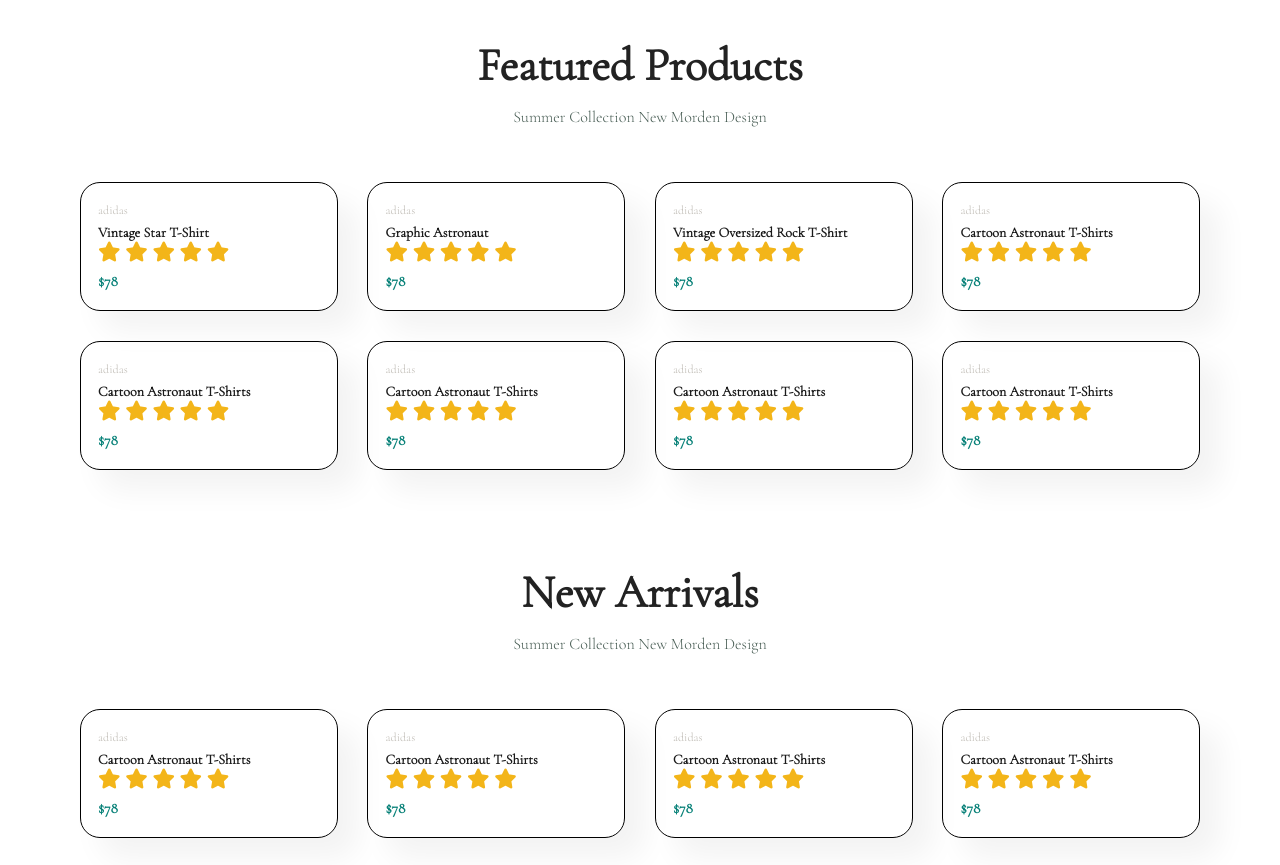
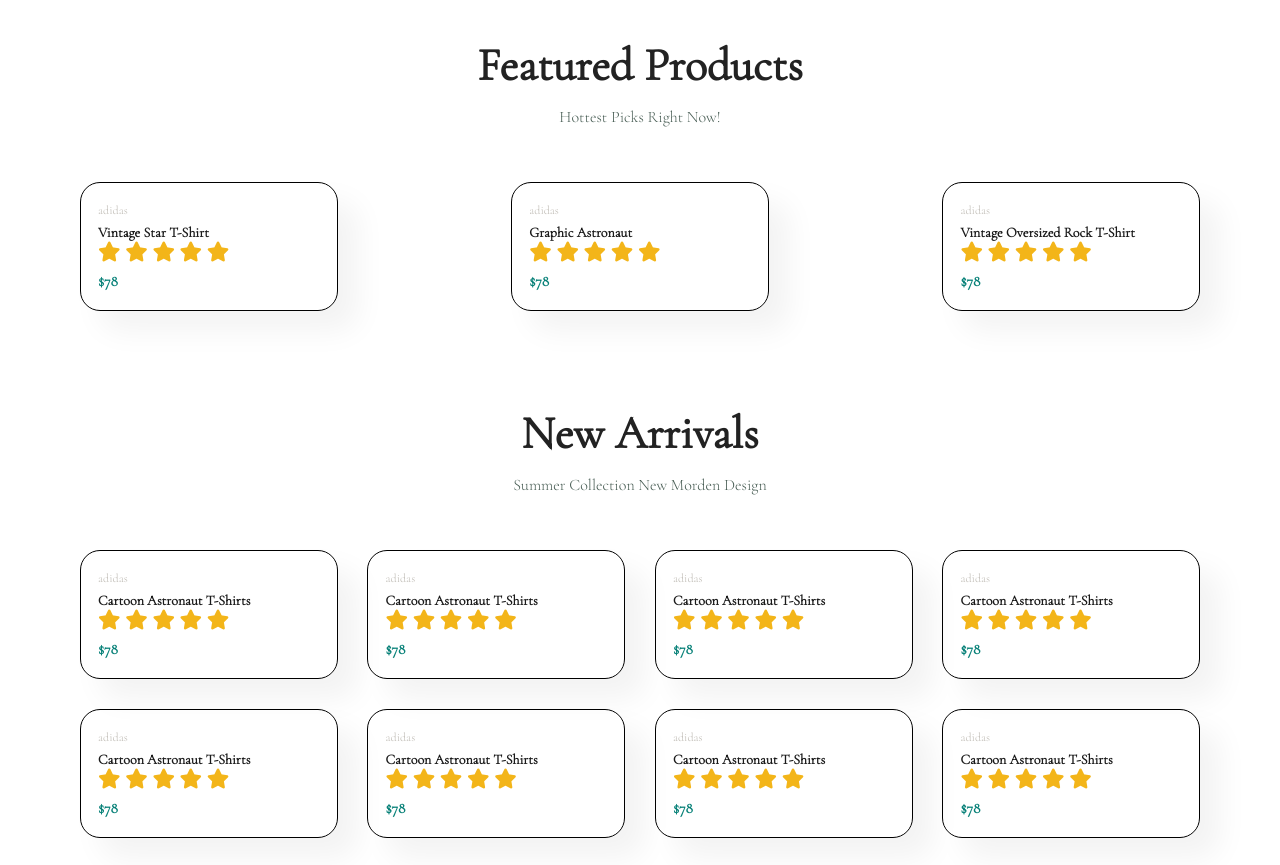
Before and after one commit to 8i-ght/clothing-website, a plain HTML site: page index.html in a window 1280 px wide. Shown: the part 802-1667 px from the top of the page. Drawn offline with nearby package versions, Linux system fonts and the light colour scheme.

Commit message:
change a few things with styling / remove some features

```diff
--- a/index.html
+++ b/index.html
@@ -27,7 +27,7 @@
 
     <section id="product1" class="section-p1">
         <h2>Featured Products</h2>
-        <p>Summer Collection New Morden Design</p>
+        <p>Hottest Picks Right Now!</p>
         <div class="pro-container">
             <div class="pro">
                 <img src="img/background-banner.jpg" alt="">
@@ -75,79 +75,6 @@
             <h4>$78</h4>
     </div>
 </div>
-<div class="pro">
-    <img src="img" alt="">
-    <div class="des">
-        <span>adidas</span>
-        <h5>Cartoon Astronaut T-Shirts</h5>
-        <div class="star">
-            <i class="fas fa-star"></i>
-            <i class="fas fa-star"></i>
-            <i class="fas fa-star"></i>
-            <i class="fas fa-star"></i>
-            <i class="fas fa-star"></i>
-        </div>
-        <h4>$78</h4>
-</div>
-</div>
-<div class="pro">
-    <img src="img" alt="">
-    <div class="des">
-        <span>adidas</span>
-        <h5>Cartoon Astronaut T-Shirts</h5>
-        <div class="star">
-            <i class="fas fa-star"></i>
-            <i class="fas fa-star"></i>
-            <i class="fas fa-star"></i>
-            <i class="fas fa-star"></i>
-            <i class="fas fa-star"></i>
-        </div>
-        <h4>$78</h4>
-</div>
-</div>
-<div class="pro">
-    <img src="img" alt="">
-    <div class="des">
-        <span>adidas</span>
-        <h5>Cartoon Astronaut T-Shirts</h5>
-        <div class="star">
-            <i class="fas fa-star"></i>
-            <i class="fas fa-star"></i>
-            <i class="fas fa-star"></i>
-            <i class="fas fa-star"></i>
-            <i class="fas fa-star"></i>
-        </div>
-        <h4>$78</h4>
-</div>
-</div>
-<div class="pro">
-    <img src="img" alt="">
-    <div class="des">
-        <span>adidas</span>
-        <h5>Cartoon Astronaut T-Shirts</h5>
-        <div class="star">
-            <i class="fas fa-star"></i>
-            <i class="fas fa-star"></i>
-            <i class="fas fa-star"></i>
-            <i class="fas fa-star"></i>
-            <i class="fas fa-star"></i>
-        </div>
-        <h4>$78</h4>
-</div>
-</div>
-<div class="pro">
-    <img src="img" alt="">
-    <div class="des">
-        <span>adidas</span>
-        <h5>Cartoon Astronaut T-Shirts</h5>
-        <div class="star">
-            <i class="fas fa-star"></i>
-            <i class="fas fa-star"></i>
-            <i class="fas fa-star"></i>
-            <i class="fas fa-star"></i>
-            <i class="fas fa-star"></i>
-        </div>
-        <h4>$78</h4>
 </div>
 </div>
         </div>
```
Also changed, not shown: about-styles.css (+5 -2 lines).
